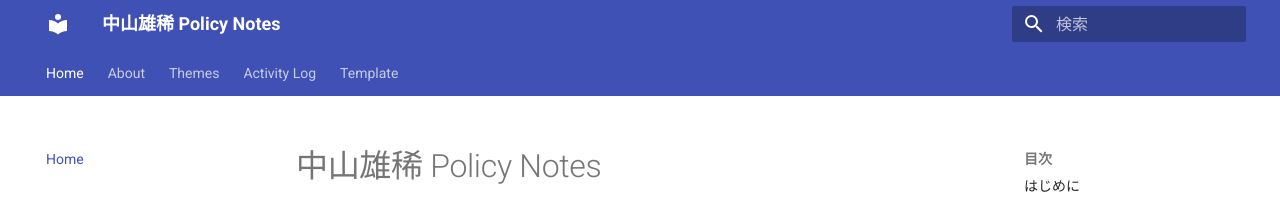
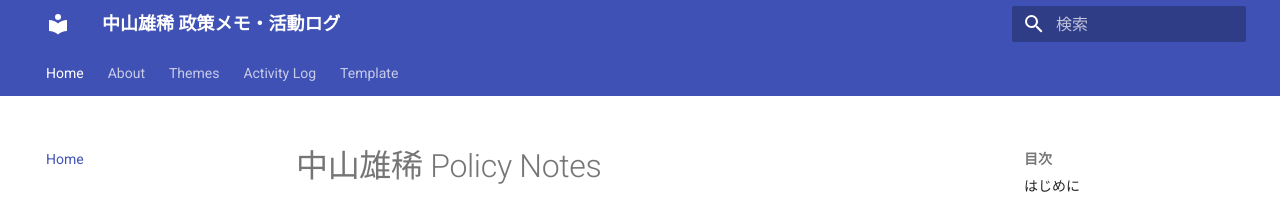
Before and after one commit to yu-ki-nakayama/policy-notes, an MkDocs documentation site: the page built from docs/index.md, in a window 1280 px wide. Shown: the top 204 px of the page. Built offline with MkDocs 1.6.1 and Material for MkDocs 9.7.7, drawn with Linux system fonts in a browser that asks for light colours.

Commit message:
Update mkdocs.yml

```diff
--- a/mkdocs.yml
+++ b/mkdocs.yml
@@ -1,4 +1,4 @@
-site_name: "中山雄稀 Policy Notes"
+site_name: "中山雄稀 政策メモ・活動ログ"
 site_description: "政策課題を制度・争点・選択肢で整理する月次ノート（東京大学大学院 公共政策）"
 
 site_url: "https://yu-ki-nakayama.github.io/policy-notes/"
```
